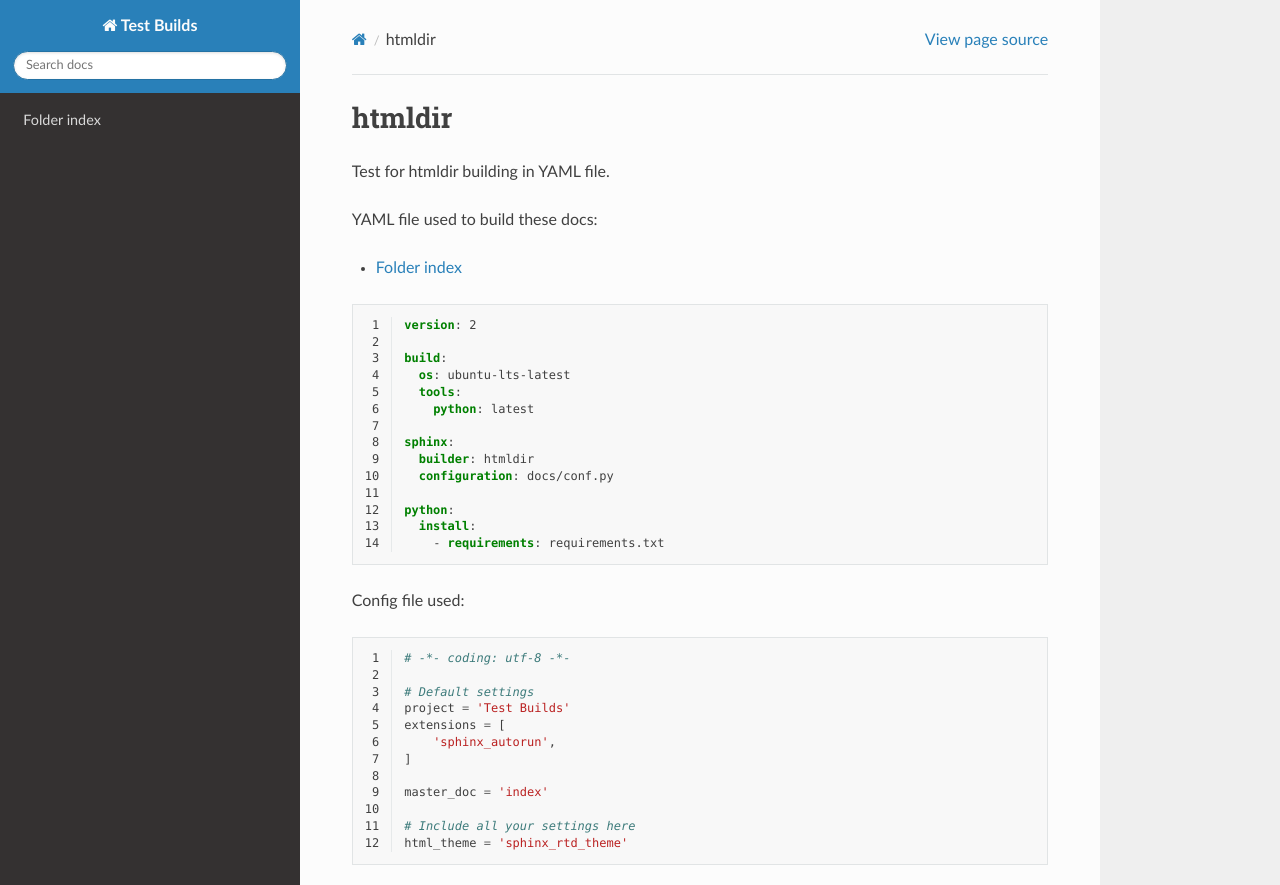
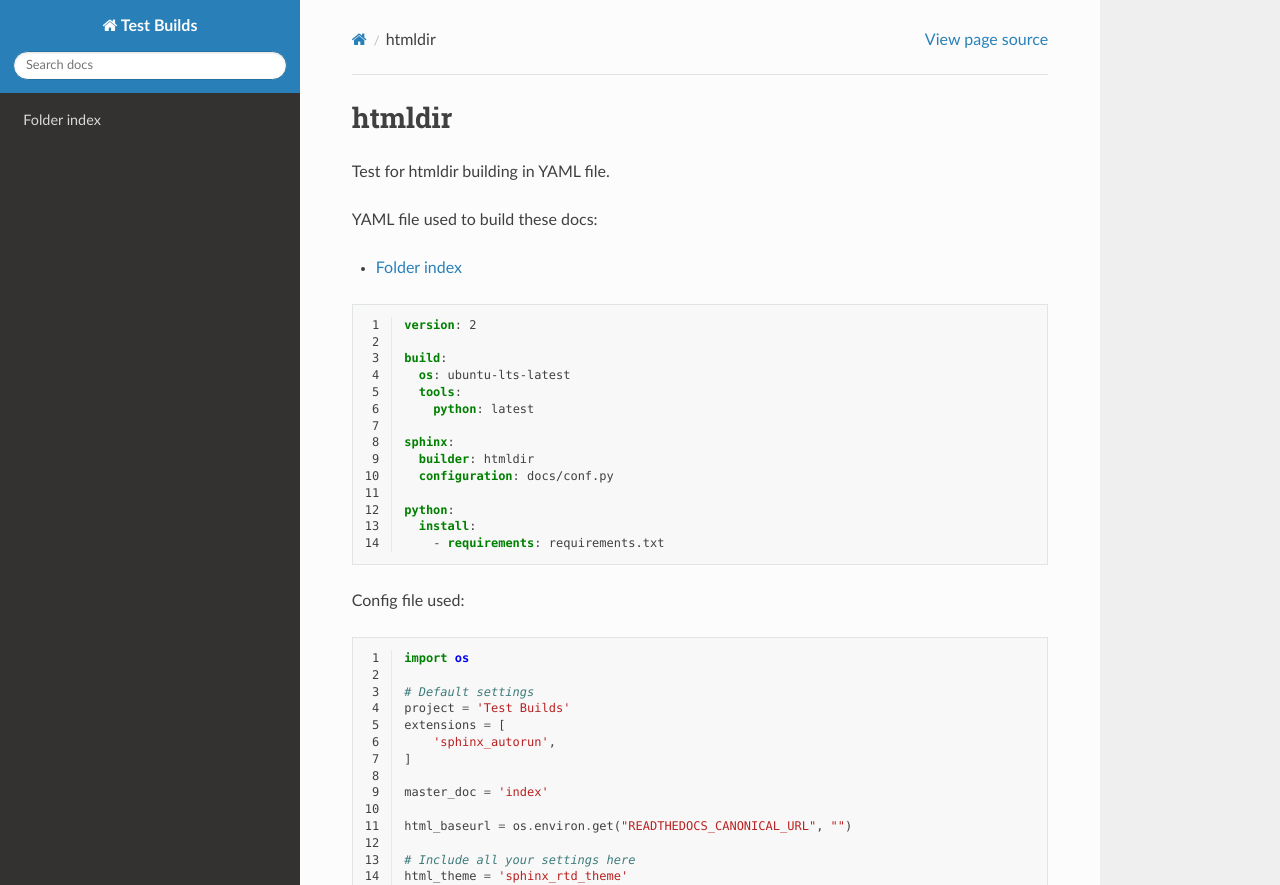
Before and after one commit to readthedocs/test-builds, a Sphinx documentation site: the page built from docs/index.rst, in a window 1280 px wide and 1211 px high, cut to the strip 0-885 px from the top of the window. Built offline with Sphinx 7.4.7 and the Read the Docs theme 2.0.0, drawn with Linux system fonts in a browser that asks for light colours.

Commit message:
Define `html_baseurl`

```diff
--- a/docs/conf.py
+++ b/docs/conf.py
@@ -1,4 +1,4 @@
-# -*- coding: utf-8 -*-
+import os
 
 # Default settings
 project = 'Test Builds'
@@ -8,5 +8,7 @@
 
 master_doc = 'index'
 
+html_baseurl = os.environ.get("READTHEDOCS_CANONICAL_URL", "")
+
 # Include all your settings here
 html_theme = 'sphinx_rtd_theme'
```
